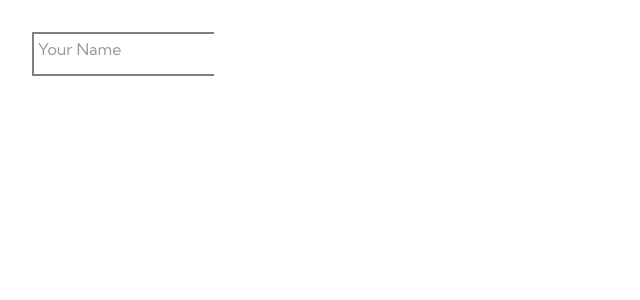
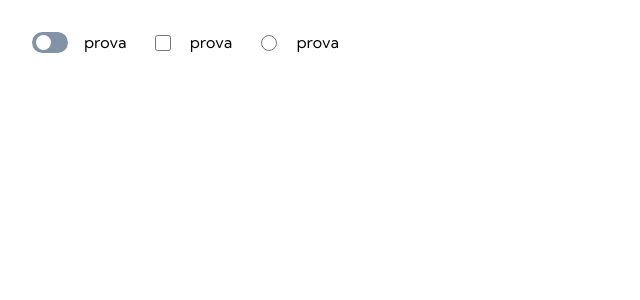
Before and after one commit to ciffa01/coreStyle, a Vue app: page /#/Colori in a window 1280 px wide. Shown: the top 300 px of the page, without its empty margins (0-640 px from the left). Built offline with nearby package versions, Linux system fonts and the light colour scheme.

Commit message:
floating label input, select e textarea + box-shadow radio/radio

```diff
--- a/src/style/coreStyle/sectionStyle/forms.scss
+++ b/src/style/coreStyle/sectionStyle/forms.scss
@@ -5,30 +5,250 @@ input, button, textarea, select {
     font-family: inherit;
 }
 
-select, input[type="checkbox"], input[type="radio"] {
-    cursor: pointer;
+textarea {
+    resize: none;
+    height: 100px;
 }
 
 
-/****************************/
-/********** INPUT **********/
-/**************************/
+/*********************************************/
+/*********** INPUT/SELECT/TEXTAREA **********/
+/*******************************************/
+.cnt-floating-label {
+    position:relative;
+}
 
-/****************************/
-/********* SELECT **********/
-/**************************/
+::-webkit-input-placeholder {
+    opacity: 0;
+}
+
+input:focus::-webkit-input-placeholder {
+    opacity: 1;
+}
+
+.cnt-floating-label label {
+    color: $black-700;
+    font-size: 1rem;
+    position: absolute;
+    pointer-events: none;
+    background: #fff;
+    transition: 0.2s ease all;
+    -moz-transition: 0.2s ease all;
+    -webkit-transition: 0.2s ease all;
+}
+
+input, select, textarea {
+    font-size: 0.9rem;
+    width: 100%;
+    background: #fff;
+    color: #323840;
+    box-sizing: border-box;
+
+    &:focus{
+        outline: none;
+        border: 1px solid #3681ff;
+        box-shadow: 0 0 0px 1px #cfe0ff;
+        ~ .floating-label, ~ .floating-label-100, ~ .floating-label-bottom {
+            font-size: 13px;
+            color:#3681ff;
+        }
+    }
+}
+
+.default-input {
+    border: 1px solid $black-400;
+    border-radius: 4px;
+    padding: 0.5rem;
+    font-size: 0.9rem;
+}
+
+
+//*** Label over border  ***//
+.floating-label {
+    left: 12px;
+    top: 10px;
+}
+
+.floating-input,
+.floating-select,
+.floating-textarea {
+    padding: 0.7rem 0.85rem;
+    border: 1px solid $black-400;
+    border-radius: 4px;
+
+    &:focus{
+        outline:none;
+        ~ .floating-label {
+            top: -8px;
+            left: 12px;
+            padding: 0 0.2rem;
+        }
+    }
+}
+
+.floating-input:not(:placeholder-shown) ~ label,
+.floating-textarea:not(:placeholder-shown) ~ label {
+    top: -8px;
+    left: 12px;
+    font-size: 13px;
+    padding: 0 0.2rem;
+}
+
+
+.floating-select:not([value=""]):valid ~ label,
+.floating-select[value=""]:focus ~ label {
+    top: -8px;
+    left: 12px;
+    font-size: 13px;
+    padding: 0 0.2rem;
+}
+
+
+//*** Label inside input  ***//
+.floating-label-100 {
+    left: 12px;
+    top: 12px;
+}
+
+.floating-input-100,
+.floating-select-100,
+.floating-textarea-100 {
+    padding: 1.2rem 0.5rem 0.4rem 0.6rem;
+    border: 1px solid $black-400;
+    border-radius: 4px;
+
+    &:focus{
+        padding: 1.2rem 0.5rem 0.4rem 0.6rem;
+        ~ .floating-label-100 {
+            top: 4px;
+            left: 10px;
+        }
+    }
+}
+
+.floating-input-100:not(:placeholder-shown) ~ label,
+.floating-textarea-100:not(:placeholder-shown) ~ label  {
+    top: 4px;
+    left: 10px;
+    font-size: 13px;
+}
+
+.floating-select-100:not([value=""]):valid ~ label,
+.floating-select-100[value=""]:focus ~ label  {
+    top: 4px;
+    left: 10px;
+    font-size: 13px;
+}
+
+
+//*** Input border bottom  ***//
+.floating-label-bottom {
+    left: 5px;
+    top: 16px;
+}
+
+.floating-input-bottom,
+.floating-select-bottom,
+.floating-textarea-bottom {
+    padding: 1.2rem 0.5rem 0.3rem 0.3rem;
+    border: none;
+    border-bottom: 1px solid $black-400;
+    border-radius: 0px;
+
+    &:focus{
+        padding: 1.2rem 0.5rem 0.3rem 0.3rem;
+        border: none;
+        border-bottom: 2px solid #3681ff;
+        box-shadow: none;
+        ~ .floating-label-bottom {
+            top: 2px;
+            left: 5px;
+        }
+    }
+}
+
+.floating-input-bottom:not(:placeholder-shown) ~ label,
+.floating-textarea-bottom:not(:placeholder-shown) ~ label {
+    top: 2px;
+    left: 5px;
+    font-size: 13px;
+}
+
+.floating-select-bottom:focus ~ label,
+.floating-select-bottom:not([value=""]):valid ~ label {
+    top: 2px;
+    left: 5px;
+    font-size: 13px;
+}
 
 /****************************/
 /****** CHECKS E RADIO *****/
 /**************************/
+input[type="checkbox"], input[type="radio"] {
+    cursor: pointer;
+    width: 16px;
+    height: 16px;
+}
+
+input[type="checkbox"]:focus, input[type="radio"]:focus {
+    box-shadow: 0px 0px 1px 3px #cfe0ff;
+    border: 1px solid #3681ff;
+}
+
+input[type="radio"] {
+    border-radius: 10px;
+}
 
 /****************************/
-/********* TEXTAREA ********/
+/********* SWITCH **********/
 /**************************/
-textarea {
-    resize: none;
-    height: 100px;
+.switch {
+    position: relative;
+    display: inline-block;
+    width: 36px;
+    height: 21px;
 }
+
+.switch input {
+    opacity: 0;
+    width: 100%;
+    box-sizing: border-box;
+}
+
+.slider {
+    cursor: pointer;
+    position: absolute;
+    top: 0;
+    bottom: 0;
+    width: 100%;
+    box-sizing: border-box;
+    background-color: $black-500;
+    border-radius: 34px;
+    transition: .2s;
+    -webkit-transition: .2s;
+}
+
+.slider:before {
+    position: absolute;
+    content: "";
+    height: 15px;
+    width: 15px;
+    left: 4px;
+    bottom: 3px;
+    background-color: #fff;
+    -webkit-transition: .2s;
+    transition: .2s;
+    border-radius: 50%;
+}
+
+input:checked + .slider {
+    background-color: $green-500;
+}
+
+input:checked + .slider:before {
+    transform: translateX(13px);
+}
+
 
 
 //***** READONLY / DISABLED ******//
@@ -50,57 +270,3 @@ input[readonly], textarea[readonly], select:disabled {
     background: #f5f5f7;
     opacity: 0.8;
 }
-
-
-.floating-label-container {
-    display: block;
-    position: relative;
-    width: 100%;
-}
-
-.floating-label-container label {
-    position: absolute;
-    width: calc(100% - 1rem);
-    top: 6px;
-    left: 0;
-    z-index: 1;
-    pointer-events: none;
-    transition: all 0.2s ease-in-out;
-    margin: 0;
-    padding: 0.5rem;
-    color: #808080;
-    font-size: 0.9rem;
-}
-
-input.active ~ label,
-select.active ~ label,
-textarea.active ~ label {
-    top: -4px;
-    font-size: 0.8rem;
-    color:#808080
-}
-
-input:focus,
-textarea:focus,
-select:focus {
-    border: 1px solid #3681ff;
-    outline: none;
-    box-shadow: 0 0 0px 1px #cfe0ff;
-}
-
-input:focus ~ label,
-select:focus ~ label,
-textarea:focus ~ label {
-    color:#3681ff;
-}
-
-textarea {
-    padding: 20px 6px 7px 6px;
-    font-size: 13px;
-    height: 110px;
-}
-
-input, select {
-    padding: 20px 6px 7px 6px;
-    font-size: 13px;
-}
--- a/src/views/general/Color.vue
+++ b/src/views/general/Color.vue
@@ -9,14 +9,7 @@
         <!-- <div class="item-color-theme bg-black-70">10</div>
         <div class="item-color-theme bg-black-70">20</div>  -->
 
-        <div class="container-color-theme flex f-row gap-s">
-            <form class="go-bottom">
-                <div>
-                    <input id="name" name="name" type="text" required>
-                    <label for="name">Your Name</label>
-                </div>
-            </form>
-        </div>
+
         <!-- <div class="container-color-theme c-flex flex-column  gap-0_3">
             <div class="item-color-theme bg-black-10">10</div>
             <div class="item-color-theme bg-black-20">20</div>
@@ -111,6 +104,101 @@
             <div class="item-color-theme orange-primary">primary</div>
 
         </div> -->
+
+        <!-- <div class="container-color-theme flex f-row gap-xl">
+            <div class="flex f-column gap-s">
+                <div class="cnt-floating-label">
+                    <input class="floating-input" type="text" placeholder=" ">
+                    <label class="floating-label">Prova</label>
+                </div>
+
+                <div class="cnt-floating-label">
+                    <select
+                        class="floating-select"
+                        onclick="this.setAttribute('value', this.value)"
+                        value="">
+                        <option value=""></option>
+                        <option value="2">ciao sono simone</option>
+                        <option value="3">ciso sono mario rossi</option>
+                    </select>
+                    <label class="floating-label">Prova</label>
+                </div>
+
+                <div class="cnt-floating-label">
+                    <textarea class="floating-textarea" placeholder=" "></textarea>
+                    <label class="floating-label">Prova</label>
+                </div>
+            </div>
+
+            <div class="flex f-column gap-s">
+                <div class="cnt-floating-label">
+                    <input class="floating-input-100" type="text" placeholder="dadsa">
+                    <label class="floating-label-100">Prova</label>
+                </div>
+
+                <div class="cnt-floating-label">
+                    <select
+                        class="floating-select-100"
+                        onclick="this.setAttribute('value', this.value);"
+                        value="">
+                        <option value=""></option>
+                        <option value="2">ciao sono simone</option>
+                        <option value="3">ciso sono mario rossi</option>
+                    </select>
+                    <label class="floating-label-100">Prova</label>
+                </div>
+
+                <div class="cnt-floating-label">
+                    <textarea class="floating-textarea-100" name="" id="" placeholder=" "></textarea>
+                    <label class="floating-label-100">Prova</label>
+                </div>
+            </div>
+
+            <div class="flex f-column gap-s">
+                <div class="cnt-floating-label">
+                    <input class="floating-input-bottom" type="text" placeholder="fdsfds ">
+                    <label class="floating-label-bottom">Prova</label>
+                </div>
+
+                <div class="cnt-floating-label">
+                    <select
+                        class="floating-select-bottom"
+                        onclick="this.setAttribute('value', this.value);"
+                        value="">
+                        <option value=""></option>
+                        <option value="2">ciao sono simone</option>
+                        <option value="3">ciso sono mario rossi</option>
+                    </select>
+                    <label class="floating-label-bottom">Prova</label>
+                </div>
+
+                <div class="cnt-floating-label">
+                    <textarea class="floating-textarea-bottom" name="" id="" placeholder=" "></textarea>
+                    <label class="floating-label-bottom">Prova</label>
+                </div>
+
+                <input type="text" class="default-input">
+            </div>
+        </div> -->
+
+        <div class="container-color-theme flex f-row gap-xs">
+            <label class="switch">
+                <input type="checkbox">
+                <span class="slider round"></span>
+            </label>
+            <span class="text-15p text-left">prova</span>
+        </div>
+
+        <div class="container-color-theme flex f-row gap-xs">
+            <input type="checkbox">
+            <span>prova</span>
+        </div>
+
+        <div class="container-color-theme flex f-row gap-xs">
+            <input type="radio">
+            <span>prova</span>
+        </div>
+
     </div>
 </template>
 
@@ -120,71 +208,9 @@
         padding: 1.2rem 3rem;
         color: #fff;
         border-radius: 5px;
-        width: 130px;
+        width: 100%;
         text-align: center;
     }
 
-    form {
-        > div {
-            position: relative;
-            overflow: hidden;
-        }
-        input {
-            width: 100%;
-            border: 2px solid gray;
-            background: none;
-            position: relative;
-            top: 0;
-            left: 0;
-            z-index: 1;
-            padding: 8px 12px;
-            outline: 0;
-
-           /*  &:valid {
-            // Hides the label
-                background: white;
-            } */
-            &:focus {
-                border-color: #f06d06;
-            }
-            &:focus + label {
-                background: #f06d06;
-                color: white;
-                font-size: 70%;
-                padding: 1px 6px;
-                z-index: 2;
-                text-transform: uppercase;
-            }
-        }
-
-        label {
-            position: absolute;
-            color: #999;
-            padding: 7px 6px;
-        }
-
-    }
-
-    form.go-bottom {
-        input {
-            padding: 12px 12px 12px 12px;
-        }
-
-        label {
-            top: 0;
-            bottom: 0;
-            left: 0;
-            width: 100%;
-        }
-
-        input:focus {
-            padding: 4px 6px 20px 6px;
-        }
-
-        input:focus + label {
-            top: 100%;
-            margin-top: -16px;
-        }
-    }
 
 </style>
```
Also changed, not shown: src/style/coreStyle/sectionStyle/layout.scss (+11 -11 lines).
